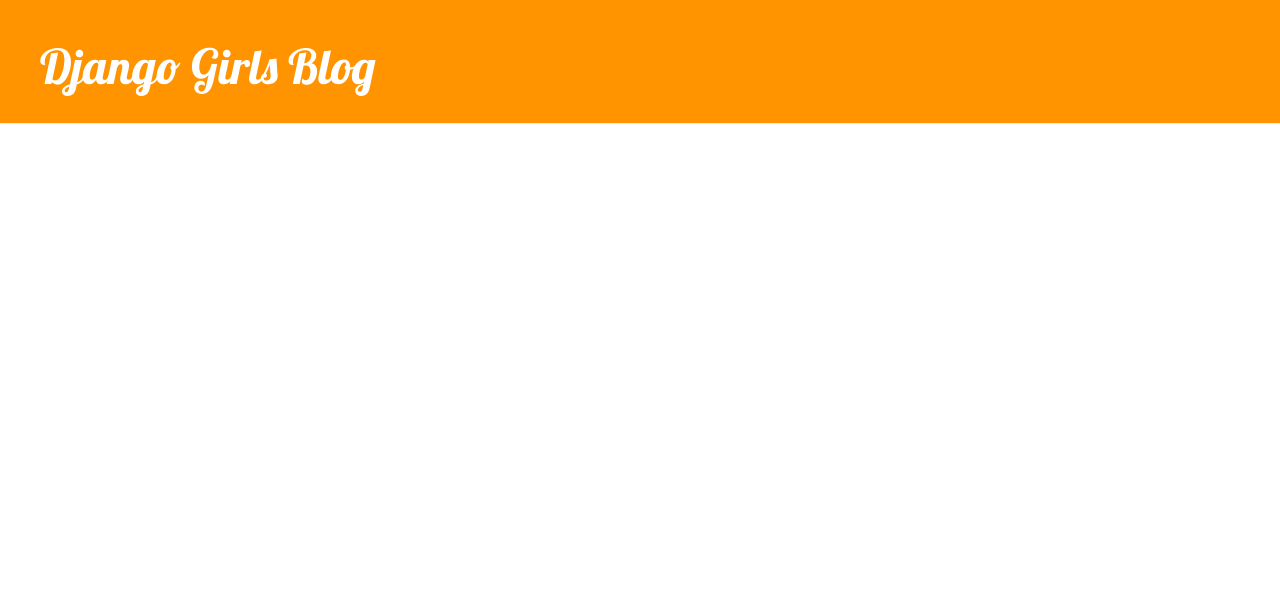
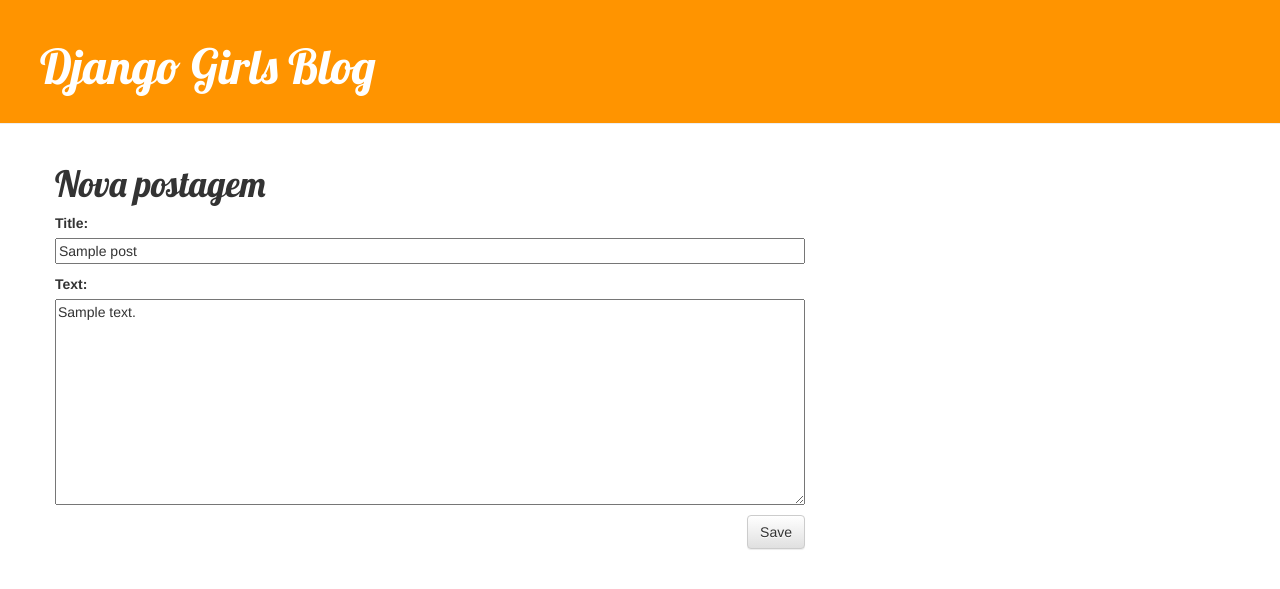
Before and after one commit to marioeulalio/my-first-blog, a Django app: page /post/1/edit/ in a window 1280 px wide. Shown: the top 589 px of the page. Run offline with Django 3.2, Linux system fonts and the light colour scheme; tables that the repository leaves empty hold one stand-in row (values such as "Sample post"); some libraries are stand-ins or nearby versions.

Commit message:
opcoes avancadas de forms

```diff
--- /dev/null
+++ b/blog/forms.py
@@ -0,0 +1,8 @@
+from django import forms
+from .models import Post
+
+class PostForm(forms.ModelForm):
+
+	class Meta:
+		model = Post
+		fields = ('title','text',)
--- a/blog/templates/blog/base.html
+++ b/blog/templates/blog/base.html
@@ -1,14 +1,17 @@
 {% load staticfiles %}
 <html>
     <head>
+    	<title>Blog Django</title>
     	<link rel="stylesheet" href="//maxcdn.bootstrapcdn.com/bootstrap/3.2.0/css/bootstrap.min.css">
 		<link rel="stylesheet" href="//maxcdn.bootstrapcdn.com/bootstrap/3.2.0/css/bootstrap-theme.min.css">
 		<link href="//fonts.googleapis.com/css?family=Lobster&subset=latin,latin-ext" rel="stylesheet" type="text/css">
 		<link rel="stylesheet" href="{% static 'css/blog.css' %}">
-        <title>Blog Django</title>
     </head>
     <body>
         <div class="page-header">
+			{% if user.is_authenticated %}
+				<a href="{% url 'post_new' %}" class="top-menu"><span class="glyphicon glyphicon-plus"></span></a>
+			{% endif %}
         	<h1><a href="/">Django Girls Blog</a></h1>
 	    </div>
 	    <div class="content container">
--- a/blog/templates/blog/post_detail.html
+++ b/blog/templates/blog/post_detail.html
@@ -7,6 +7,9 @@
                 {{ post.published_date }}
             </div>
         {% endif %}
+		{% if user.is_authenticated %}
+			<a class="btn btn-default" href="{% url 'post_edit' pk=post.pk %}"><span class="glyphicon glyphicon-pencil"></span></a>
+		{% endif %}
         <h1>{{ post.title }}</h1>
         <p>{{ post.text|linebreaksbr }}</p>
     </div>
--- /dev/null
+++ b/blog/templates/blog/post_edit.html
@@ -0,0 +1,9 @@
+{% extends 'blog/base.html' %}
+
+{% block content %}
+    <h1>Nova postagem</h1>
+    <form method="POST" class="post-form">{% csrf_token %}
+        {{ form.as_p }}
+        <button type="submit" class="save btn btn-default">Save</button>
+    </form>
+{% endblock %}
--- a/blog/urls.py
+++ b/blog/urls.py
@@ -2,6 +2,8 @@ from django.conf.urls import url
 from . import views
 
 urlpatterns = [
-	url('',views.post_list, name='post_list'),
+	url('^$',views.post_list, name='post_list'),
 	url(r'^post/(?P<pk>\d+)/$', views.post_detail, name='post_detail'),
+	url(r'^post/new/', views.post_new, name='post_new'),
+	url(r'^post/(?P<pk>\d+)/edit/', views.post_edit, name='post_edit'),
 ]
--- a/blog/views.py
+++ b/blog/views.py
@@ -4,7 +4,8 @@ from __future__ import unicode_literals
 from django.shortcuts import render, get_object_or_404
 from django.utils import timezone
 from .models import Post
-
+from .forms import PostForm
+from django.shortcuts import redirect
 
 # Create your views here.
 def post_list(request):
@@ -14,3 +15,30 @@ def post_list(request):
 def post_detail(request, pk):
 	post = get_object_or_404(Post, pk=pk)
 	return render(request, 'blog/post_detail.html', {'post': post})
+
+def post_new(request):
+	if request.method == "POST":
+		form = PostForm(request.POST)
+		if form.is_valid():
+			post = form.save(commit=False)
+			post.author = request.user
+			post.published_date = timezone.now()
+			post.save()
+			return redirect('post_detail', pk=post.pk)
+	else:
+		form = PostForm()
+	return render(request, 'blog/post_edit.html', {'form': form})
+
+def post_edit(request, pk):
+    post = get_object_or_404(Post, pk=pk)
+    if request.method == "POST":
+        form = PostForm(request.POST, instance=post)
+        if form.is_valid():
+            post = form.save(commit=False)
+            post.author = request.user
+            post.published_date = timezone.now()
+            post.save()
+            return redirect('post_detail', pk=post.pk)
+    else:
+        form = PostForm(instance=post)
+    return render(request, 'blog/post_edit.html', {'form': form})
```
